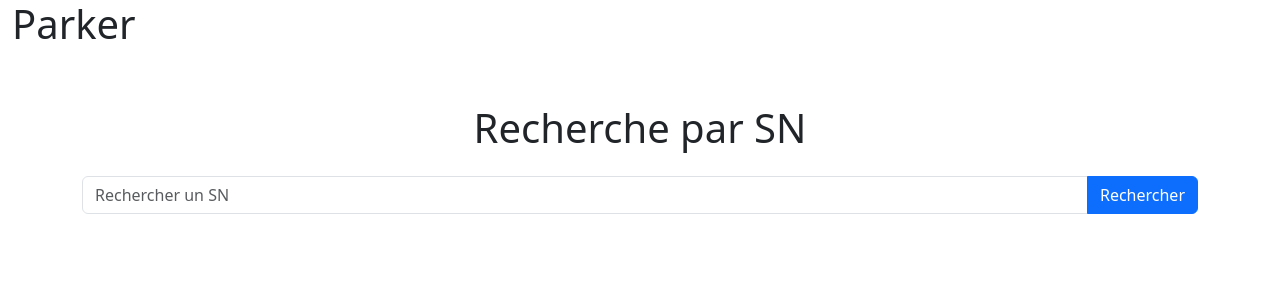
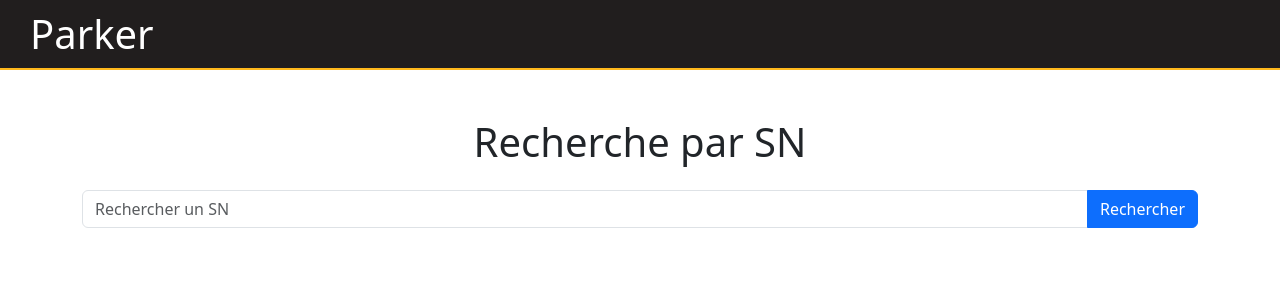
Before and after one commit to Mozinor95320/tracaMVC, a PHP site: page / in a window 1280 px wide. Shown: the top 300 px of the page. Run offline with PHP 8.4, Linux system fonts and the light colour scheme; data that the repository does not hold is empty.

Commit message:
Update layout.php

```diff
--- a/templates/layout.php
+++ b/templates/layout.php
@@ -8,12 +8,12 @@
         <link rel="stylesheet" href="https://cdn.jsdelivr.net/npm/bootstrap@5.3.0-alpha1/dist/css/bootstrap.min.css"/>
         <!-- Inclusion de Bootstrap Icons -->
         <link rel="stylesheet" href="https://cdn.jsdelivr.net/npm/bootstrap-icons/font/bootstrap-icons.css"/>
-
+        <link rel="stylesheet" href="style.css"/>
 
     </head>
 
     <body>
-        <header class="container-fluid">
+        <header>
             <div class="row align-items-center">
                 <div class="col-md-3">
                     <h1>Parker</h1>
```
